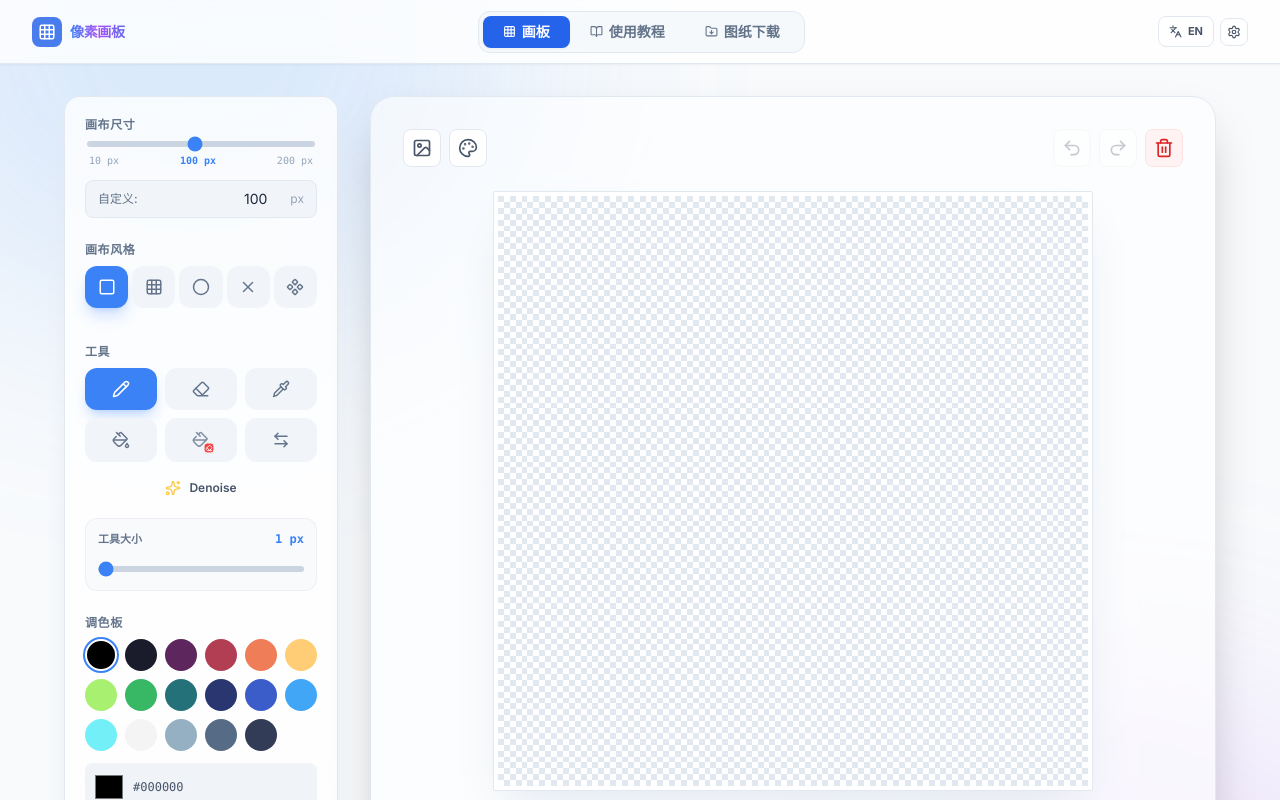
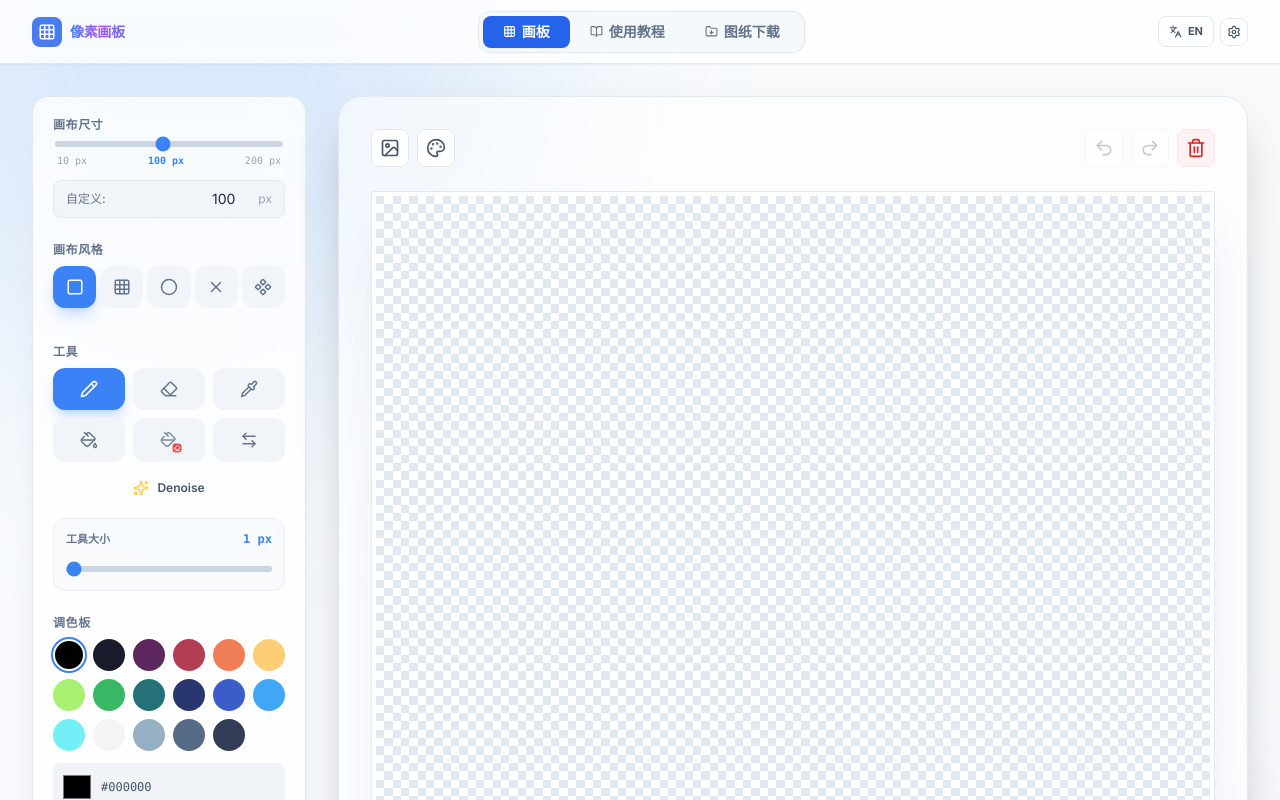
Before and after one commit to yicracks/pixelpixel, a React (Vite) app: page / in a window 1280 px wide. Shown: the top 800 px of the page. Built offline with nearby package versions, Linux system fonts and the light colour scheme.

Commit message:
style: increase maximum canvas layout width
Expanded the layout containers to support larger pixel art canvases and improve workspace utilization on wider screens.

```diff
--- a/App.tsx
+++ b/App.tsx
@@ -424,7 +424,7 @@ const App: React.FC = () => {
       </div>
 
       {activeTab === 'canvas' && (
-        <main className="w-full max-w-6xl z-10 flex flex-col lg:flex-row gap-6 lg:gap-8 items-center lg:items-start justify-center">
+        <main className="w-full max-w-7xl z-10 flex flex-col lg:flex-row gap-6 lg:gap-8 items-center lg:items-start justify-center">
 
         {/* Left Control Panel */}
         <section className="w-full lg:w-auto order-2 lg:order-1 flex justify-center">
@@ -461,7 +461,7 @@ const App: React.FC = () => {
         </section>
 
         {/* Center Canvas */}
-        <section className={`w-full max-w-[660px] lg:max-w-none lg:flex-1 order-1 lg:order-2 p-4 sm:p-6 lg:p-8 rounded-2xl lg:rounded-3xl border shadow-2xl backdrop-blur-sm flex flex-col items-center transition-colors duration-300 ${theme === 'dark' ? 'bg-slate-800/30 border-slate-700/50' : theme === 'forest' ? 'bg-[#f4faf5be] border-[#bcd9c4]' : 'bg-white/60 border-slate-200'}`}>
+        <section className={`w-full max-w-[960px] lg:max-w-none lg:flex-1 order-1 lg:order-2 p-4 sm:p-6 lg:p-8 rounded-2xl lg:rounded-3xl border shadow-2xl backdrop-blur-sm flex flex-col items-center transition-colors duration-300 ${theme === 'dark' ? 'bg-slate-800/30 border-slate-700/50' : theme === 'forest' ? 'bg-[#f4faf5be] border-[#bcd9c4]' : 'bg-white/60 border-slate-200'}`}>
 
            {/* Canvas Header (Icons + Undo/Redo/Clear) */}
            <div className="w-full flex items-center justify-between mb-6">
--- a/components/Grid.tsx
+++ b/components/Grid.tsx
@@ -558,7 +558,7 @@ const Grid: React.FC<GridProps> = ({
 
   return (
     <div
-      className={`select-none w-full max-w-[600px] block shadow-2xl p-1 rounded-sm border transition-colors duration-300 ${containerClass}`}
+      className={`select-none w-full max-w-[900px] block shadow-2xl p-1 rounded-sm border transition-colors duration-300 ${containerClass}`}
     >
       <div className="relative w-full">
         <canvas
```
